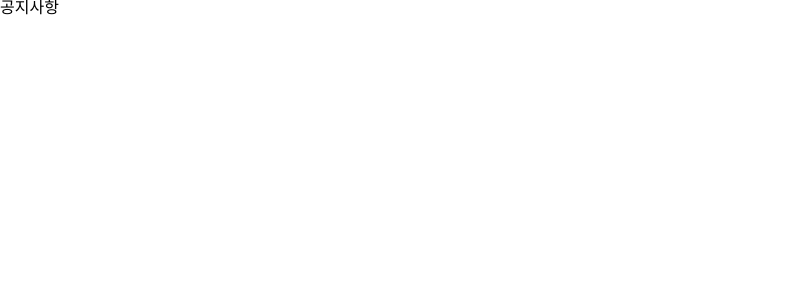
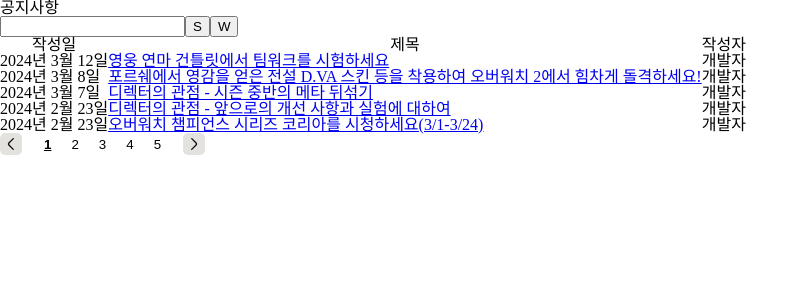
Before and after one commit to FE8-Toy-Team2/toy2_petcam_vet, a React (Vite) app: page /announcement in a window 1280 px wide. Shown: the top 300 px of the page, without its empty margins (0-809 px from the left). Built offline with nearby package versions, Linux system fonts and the light colour scheme.

Commit message:
feat: Announcement 컴포넌트 및 하위 컴포넌트 기본적인 포스트 목록 출력 기능 (스타일 없이)

```diff
--- a/src/App.jsx
+++ b/src/App.jsx
@@ -1,3 +1,4 @@
+import { BrowserRouter, Routes, Route } from "react-router-dom";
 import reset from "styled-reset";
 import { createGlobalStyle } from "styled-components";
 import Announcement from "./components/Announcement";
@@ -8,10 +9,12 @@ const GlobalStyle = createGlobalStyle`
 
 function App() {
   return (
-    <>
+    <BrowserRouter>
       <GlobalStyle />
-      <Announcement />
-    </>
+        <Routes>
+          <Route path="/announcement" element={<Announcement />} />
+        </Routes>
+    </BrowserRouter>
   );
 }
 
--- a/src/components/Announcement.jsx
+++ /dev/null
@@ -1,9 +0,0 @@
-const Announcement = () => {
-  return (
-    <section className="announcement">
-      <h2>공지사항</h2>
-    </section>
-  );
-}
-
-export default Announcement;
--- /dev/null
+++ b/src/components/Announcement/Content.jsx
@@ -0,0 +1,24 @@
+import { useState, useContext } from "react";
+import { AnnouncementListContext } from "../../context/AnnouncementListContext";
+import List from "./List";
+import Pagination from "../common/Pagination";
+
+const Content = () => {
+  const announcements = useContext(AnnouncementListContext);
+  const [page, setPage] = useState(1);
+
+  return (
+    <section>
+      <List announcements={announcements} page={page} />
+      <Pagination
+        currentPage={page}
+        totalPosts={announcements.length}
+        setPage={setPage}
+        postBlock={5}
+        pageBlock={5}
+      />
+    </section>
+  );
+};
+
+export default Content;
--- /dev/null
+++ b/src/components/Announcement/Header.jsx
@@ -0,0 +1,14 @@
+import Search from "./Search";
+import PostButton from "./PostButton";
+
+const Header = () => {
+  return (
+    <section>
+      <h2>공지사항</h2>
+      <Search />
+      <PostButton />
+    </section>
+  );
+};
+
+export default Header;
--- /dev/null
+++ b/src/components/Announcement/List.jsx
@@ -0,0 +1,39 @@
+import { useContext } from "react";
+import { useSearchParams } from "react-router-dom";
+import { AnnouncementListContext } from "../../context/AnnouncementListContext";
+import ListItem from "./ListItem";
+
+const List = ({ announcements, page }) => {
+  const [searchParams, setSearchParams] = useSearchParams();
+  if (!searchParams.get("page")) {
+    searchParams.set("page", 1);
+    setSearchParams(searchParams);
+  }
+
+  const totalPage = announcements.length;
+  const currentList = announcements.slice(5 * (page - 1), 5 * (page - 1) + 5);
+
+  return (
+    <table>
+      <thead>
+        <tr>
+          <th scope="row">작성일</th>
+          <th scope="row">제목</th>
+          <th scope="row">작성자</th>
+        </tr>
+      </thead>
+      <tbody>
+        {currentList.map((announcement, index) =>
+          <ListItem
+            date={announcement.date}
+            title={announcement.title}
+            author={announcement.author}
+            key={announcement.title + new Date().toString() + index}
+          />
+        )}
+      </tbody>
+    </table>
+  );
+};
+
+export default List;
--- /dev/null
+++ b/src/components/Announcement/ListItem.jsx
@@ -0,0 +1,19 @@
+const ListItem = ({ date, title, author }) => {
+  return (
+    <tr>
+        <td>
+          {date}
+        </td>
+        <td>
+          <a href="#">
+            {title}
+          </a>
+        </td>
+        <td>
+          {author}
+        </td>
+    </tr>
+  );
+};
+
+export default ListItem;
--- /dev/null
+++ b/src/components/Announcement/PostButton.jsx
@@ -0,0 +1,9 @@
+const PostButton = () => {
+  return (
+    <button type="button">
+      W
+    </button>
+  );
+};
+
+export default PostButton;
--- /dev/null
+++ b/src/components/Announcement/Search.jsx
@@ -0,0 +1,24 @@
+import { useState } from "react";
+
+const Search = () => {
+  const [query, setQuery] = useState("");
+
+  const handleChange = event => {
+    setQuery(event.target.value);
+  };
+
+  const handleClick = () => {
+    console.log(query);
+  };
+
+  return (
+    <>
+      <input type="text" value={query} onChange={handleChange} />
+      <button type="button" onClick={handleClick} >
+        S
+      </button>
+    </>
+  );
+};
+
+export default Search;
--- /dev/null
+++ b/src/components/Announcement/index.jsx
@@ -0,0 +1,19 @@
+import { useContext } from "react";
+import { AnnouncementListContext } from "../../context/AnnouncementListContext";
+import Header from "./Header";
+import Content from "./Content";
+
+const Announcement = () => {
+  const announcements = useContext(AnnouncementListContext);
+
+  return (
+    <AnnouncementListContext.Provider value={announcements}>
+      <main className="announcement">
+        <Header />
+        <Content />
+      </main>
+    </AnnouncementListContext.Provider>
+  );
+};
+
+export default Announcement;
```
